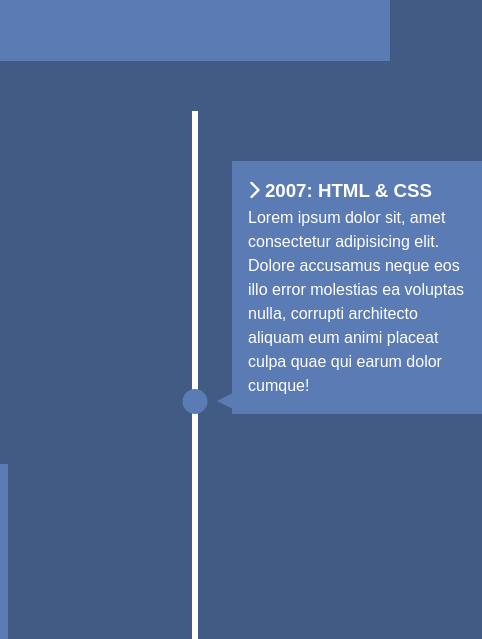
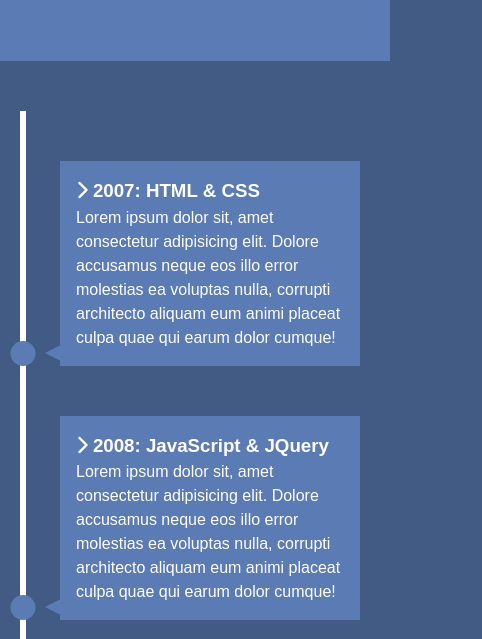
Before and after one commit to dillionare/knowledge-resume, a plain HTML site: page index.html in a window 390 px wide. Shown: the part 205-844 px from the top of the page, 482 px wide, since content can reach past the window. Drawn offline with Linux system fonts and the light colour scheme.

Commit message:
add main.js file

```diff
--- a/index.html
+++ b/index.html
@@ -136,5 +136,7 @@
         </li>
       </ul>
     </section>
+
+    <script src="main.js"></script>
   </body>
 </html>
--- /dev/null
+++ b/main.js
@@ -0,0 +1,24 @@
+const items = document.querySelectorAll("#timeline li");
+
+const isInViewport = el => {
+  const rect = el.getBoundingClientRect();
+  return (
+    rect.top >= 0 &&
+    rect.left >= 0 &&
+    rect.bottom <=
+      (window.innerHeight || document.documentElement.clientHeight) &&
+    rect.right <= (window.innerWidth || document.documentElement.clientWidth)
+  );
+};
+
+const run = () =>
+  items.forEach(item => {
+    if (isInViewport(item)) {
+      item.classList.add("show");
+    }
+  });
+
+// Events
+window.addEventListener("load", run);
+window.addEventListener("resize", run);
+window.addEventListener("scroll", run);
--- a/style.css
+++ b/style.css
@@ -35,7 +35,7 @@
 
 #timeline ul {
   background: var(--primary-color);
-  padding: 50px;
+  padding: 50px 0;
 }
 
 /* Create Line */
@@ -56,26 +56,31 @@
   padding: 1rem;
   background: var(--secondary-color);
   transition: all 0.5s ease-in-out;
+  visibility: hidden;
+  opacity: 0;
 }
 
 /* Right Side */
 #timeline ul li:nth-child(odd) div {
   left: 40px;
+  transform: translate(200px, 0);
 }
+
 /* Left Side */
 #timeline ul li:nth-child(even) div {
   left: -434px;
+  transform: translate(-200px, 0);
 }
 
 /* Dots */
-#timeline ul li::after {
+#timeline ul li:after {
   content: "";
   position: absolute;
   left: 50%;
   bottom: 0;
   width: 25px;
   height: 25px;
-  background: var(--secondary-color);
+  background: inherit;
   transform: translateX(-50%);
   border-radius: 50%;
   transition: background 0.5s ease-in-out;
@@ -105,12 +110,43 @@
   border-color: transparent transparent transparent var(--secondary-color);
 }
 
+/* Show Boxes */
+#timeline ul li.show div {
+  transform: none;
+  visibility: visible;
+  opacity: 1;
+}
+
+#timeline ul li.show:after {
+  background: var(--secondary-color);
+}
+
 @media (max-width: 900px) {
   #timeline ul li div {
     width: 250px;
   }
 
   #timeline ul li:nth-child(even) div {
+    left: -284px;
+  }
+}
+
+@media (max-width: 600px) {
+  #timeline ul li {
+    margin-left: 20px;
   }
 
+  #timeline ul li div {
+    width: calc(100vw - 90px);
+  }
+
+  #timeline ul li:nth-child(even) div {
+    left: 40px;
+  }
+
+  #timeline ul li:nth-child(even) div:before {
+    left: -15px;
+    border-width: 8px 16px 8px 0;
+    border-color: transparent var(--secondary-color) transparent transparent;
+  }
 }
```
